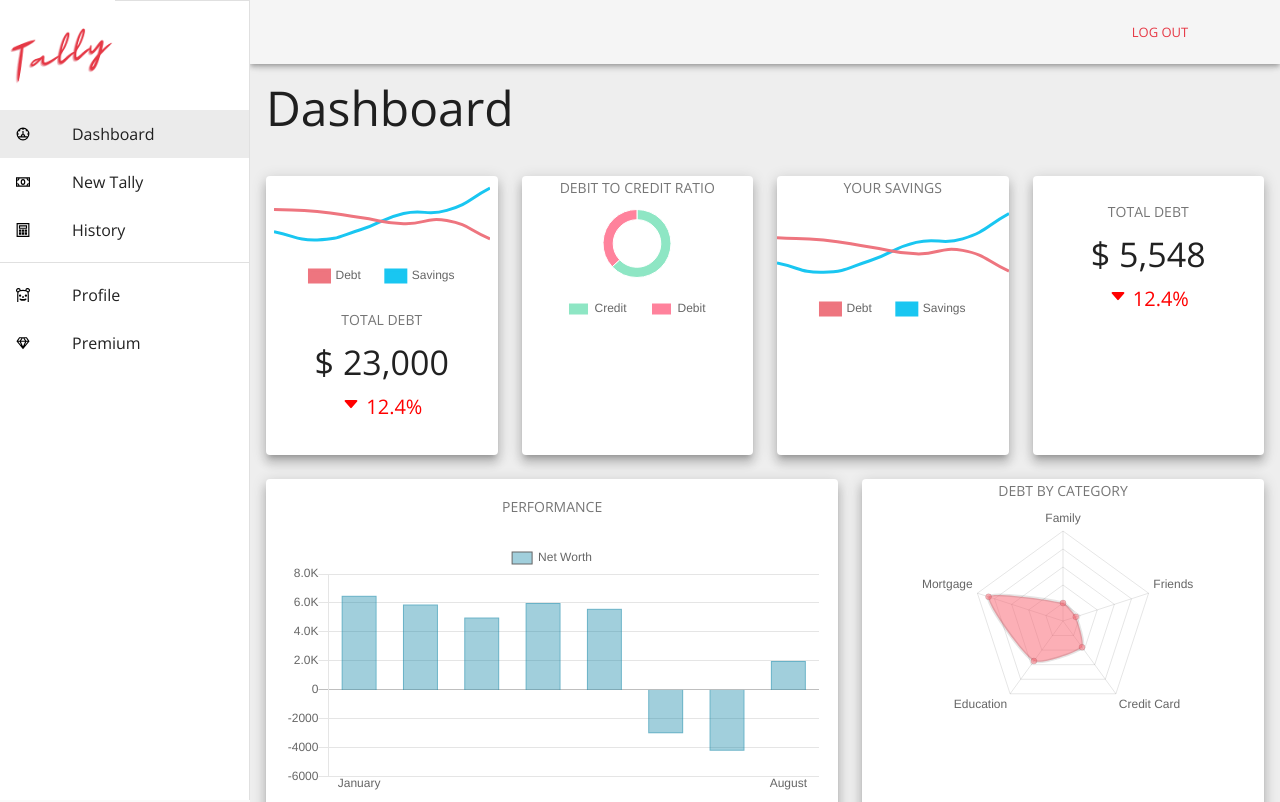
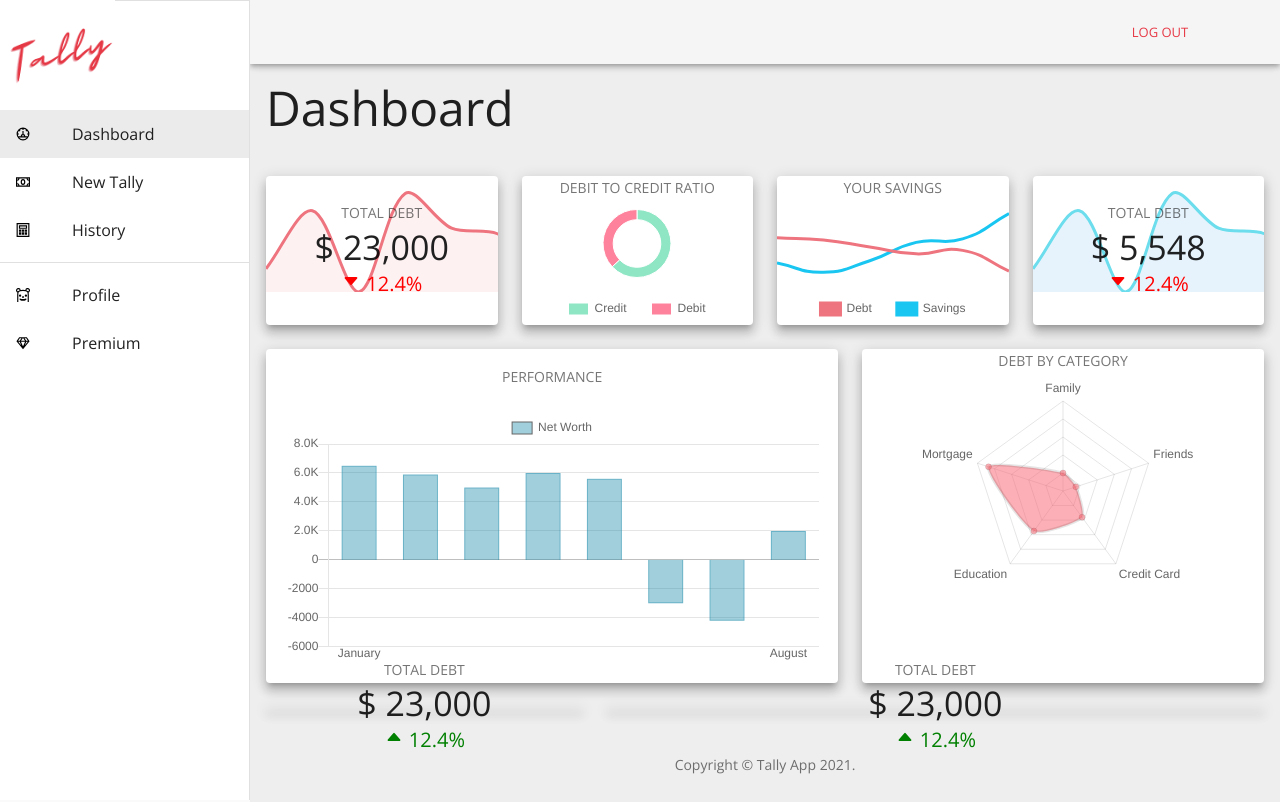
Before and after one commit to awalemandi/tally, a React (Create React App) app: page /home/dashboard in a window 1280 px wide. Shown: the top 802 px of the page. Built offline with nearby package versions, Linux system fonts and the light colour scheme.

Commit message:
fixed small stat card

```diff
--- a/src/components/menu/dashboard/Dashboard.tsx
+++ b/src/components/menu/dashboard/Dashboard.tsx
@@ -13,21 +13,28 @@ const useStyles = makeStyles(theme => ({
 	},
 }));
 
-const loadData = {
+const outstandingAmountData = {
+	labels: ['Jan', 'Feb', 'Mar', 'Apr', 'May', 'Jun'],
+	datasets: [
+		{
+			label: 'Outstanding',
+			data: [34, 44, 30, 47, 41, 40, 34],
+			fill: true,
+			backgroundColor: 'rgb(171, 215, 245, 0.3)',
+			borderColor: 'rgb(107, 221, 236)',
+		},
+	],
+};
+
+const totalDebtData = {
 	labels: ['Jan', 'Feb', 'Mar', 'Apr', 'May', 'Jun'],
 	datasets: [
 		{
 			label: 'Debt',
-			data: [55, 53, 47, 41, 44, 26],
-			fill: false,
+			data: [34, 44, 30, 47, 41, 40, 34],
+			fill: true,
 			backgroundColor: 'rgb(236, 116, 122, 0.1)',
 			borderColor: '#ee757f',
-		},
-		{
-			label: 'Savings',
-			data: [33, 25, 35, 51, 54, 76],
-			fill: false,
-			borderColor: 'rgb(25, 198, 241)',
 		},
 	],
 };
@@ -37,7 +44,7 @@ const loadOptions = {
 		maintainAspectRatio: false,
 		responsive: true,
 		legend: {
-			display: true,
+			display: false,
 			position: 'bottom',
 			labels: {
 				padding: 25,
@@ -53,7 +60,7 @@ const loadOptions = {
 				radius: 0,
 			},
 			line: {
-				tension: 0.5,
+				tension: 0.33,
 			},
 		},
 		scales: {
@@ -101,7 +108,7 @@ const Dashboard = () => {
 						stat='23,000'
 						improved={false}
 						change={12.4}
-						chartData={loadData}
+						chartData={totalDebtData}
 						chartOptions={loadOptions}
 					/>
 				</Grid>
@@ -117,6 +124,8 @@ const Dashboard = () => {
 						stat='5,548'
 						improved={false}
 						change={12.4}
+						chartData={outstandingAmountData}
+						chartOptions={loadOptions}
 					/>
 				</Grid>
 				<Grid item lg={7} md={12} xl={8} xs={12}>
--- a/src/components/menu/dashboard/StatCard.tsx
+++ b/src/components/menu/dashboard/StatCard.tsx
@@ -14,10 +14,25 @@ const useStyles = makeStyles(theme => ({
 	root: {
 		height: '100%',
 		width: 'auto',
-		padding: theme.spacing(1),
+		display: 'flex',
+		flexDirection: 'column',
+		justifyContent: 'space-evenly',
+		alignItems: 'center',
 	},
-	content: {},
-	chart: {},
+	content: {
+		position: 'absolute',
+		zIndex: 1,
+		backgroundColor: 'transparent',
+		textAlign: 'center',
+	},
+	chart: {
+		position: 'relative',
+		zIndex: 0,
+		width: '100%',
+		height: '100%',
+		margin: 0,
+		padding: 0,
+	},
 }));
 
 interface CardProps {
@@ -41,37 +56,25 @@ const StatCard = ({
 
 	return (
 		<Card className={clsx(classes.root)} raised={true}>
-			<div className={classes.chart}>
-				<LineChart data={chartData} options={chartOptions} />
-			</div>
 			<CardContent className={classes.content}>
-				<Grid
-					container
-					direction='column'
-					justify='center'
-					alignItems='center'
-					spacing={1}
-				>
-					<Grid item>
 				<Typography color='textSecondary' gutterBottom variant='button'>
 					{name}
 				</Typography>
-					</Grid>
-					<Grid item>
+
 				<Typography color='textPrimary' variant='h4'>
 					$ {stat}
 				</Typography>
-					</Grid>
-					<Grid item>
+
 				<Typography
 					variant='h6'
 					style={improved ? { color: 'green' } : { color: 'red' }}
 				>
 					{improved ? <IoCaretUp /> : <IoCaretDown />} {change}%
 				</Typography>
-					</Grid>
-				</Grid>
 			</CardContent>
+			<div className={classes.chart}>
+				<LineChart data={chartData} options={chartOptions} />
+			</div>
 		</Card>
 	);
 };
```
Also changed, not shown: 1 other file (tests, documents, lock files or other folders). Lines whose indentation alone changed are shown as unchanged.
